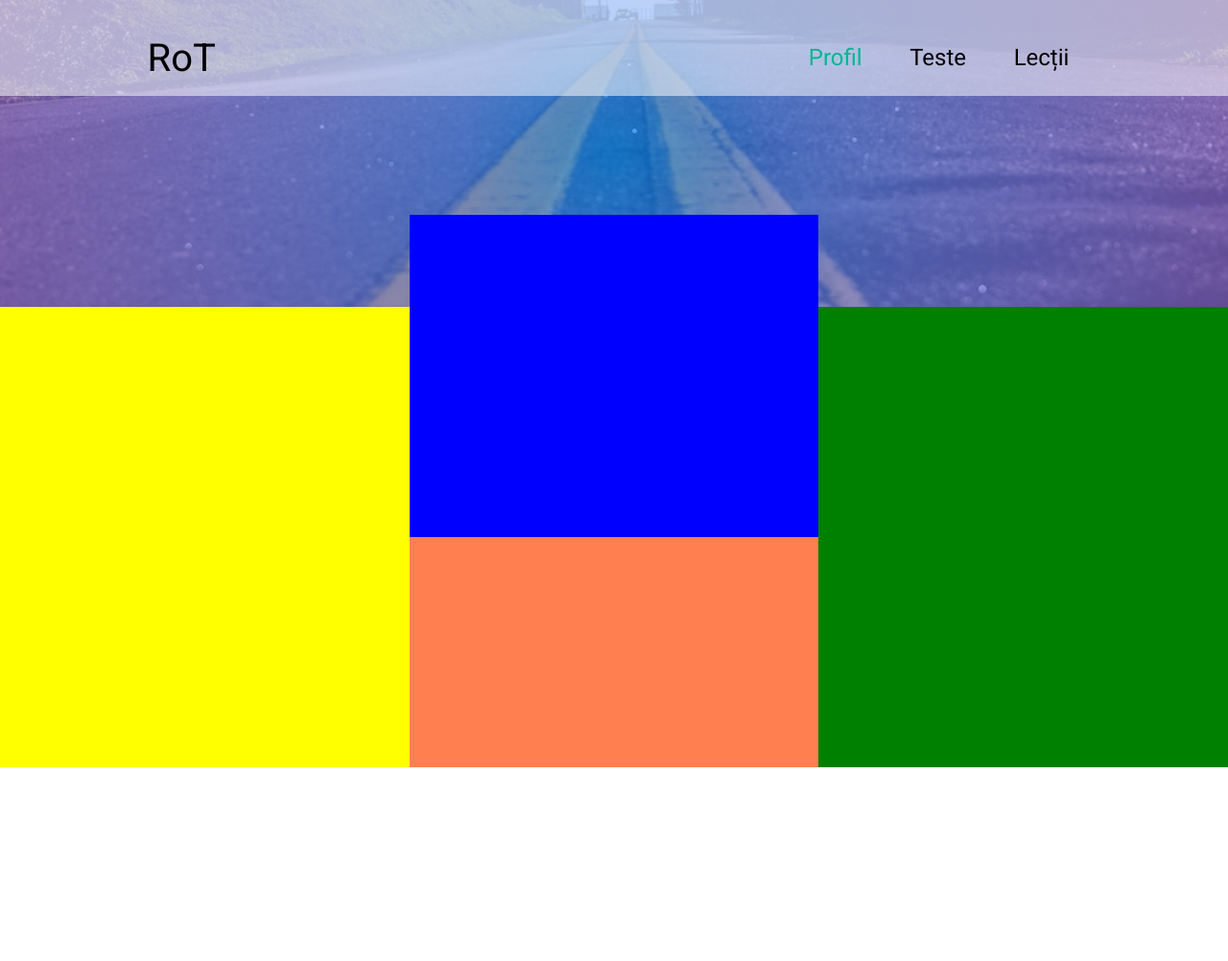
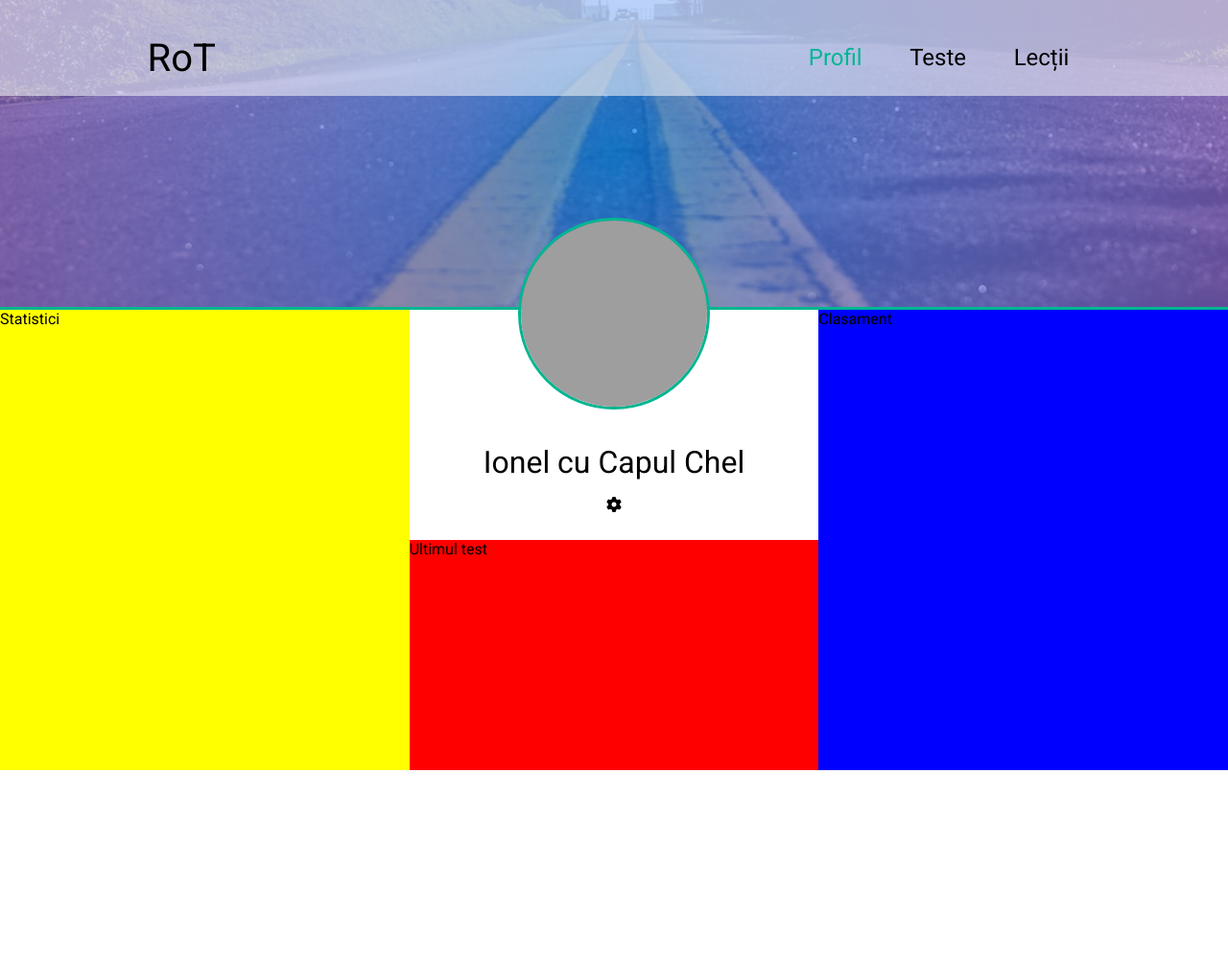
Before and after one commit to silviangulica/web-project-rot, a PHP site: page /dashboard/dashboard.html in a window 1280 px wide. Shown: the top 1002 px of the page at 96% size. Before the commit the page ends 800 px from the top, so only its background shows below. Run offline with PHP 8.4, Linux system fonts and the light colour scheme; some libraries are stand-ins or nearby versions; grey boxes are pictures that could not be loaded.

Commit message:
STYLE: Add image to the dashboard and setting button

```diff
--- a/dashboard/dashboard.css
+++ b/dashboard/dashboard.css
@@ -83,13 +83,14 @@ body::-webkit-scrollbar-thumb {
   pointer-events: none;
 }
 
-.profile {
+.fundal {
   z-index: 0;
   min-height: 40vh;
   background: radial-gradient(circle, rgba(0, 139, 255, 0.7), rgba(74, 130, 245, 0.7), rgba(102, 122, 234, 0.7), rgba(122, 113, 222, 0.7), rgba(136, 104, 209, 0.7)), url("../img/road.jpg");
   background-repeat: no-repeat;
   background-size: 100vw;
   background-position: center;
+  border-bottom: 3px solid #00b691;
 }
 
 .main {
@@ -101,7 +102,7 @@ body::-webkit-scrollbar-thumb {
   grid-template-rows: 1fr 1fr;
   gap: 0px 0px;
   grid-auto-flow: row;
-  grid-template-areas: "stats profile-picture Leaderboard" "stats last-quizz Leaderboard";
+  grid-template-areas: "stats profile Leaderboard" "stats last-quizz Leaderboard";
 }
 .main .container .stats {
   grid-area: stats;
@@ -111,22 +112,51 @@ body::-webkit-scrollbar-thumb {
 }
 .main .container .last-quizz {
   grid-area: last-quizz;
-  background-color: coral;
+  background-color: red;
   min-height: 30vh;
   min-width: 30vw;
 }
 .main .container .Leaderboard {
   grid-area: Leaderboard;
-  background-color: green;
+  background-color: blue;
   min-height: 30vh;
   min-width: 30vw;
 }
-.main .container .profile-picture {
-  grid-area: profile-picture;
-  background-color: blue;
+.main .container .profile {
+  grid-area: profile;
   min-height: 30vh;
   min-width: 30vw;
   position: relative;
   z-index: 2;
   margin-top: -6em;
+  display: flex;
+  flex-direction: column;
+  justify-content: flex-start;
+  align-items: center;
+}
+.main .container .profile__picture {
+  position: relative;
+  z-index: 1;
+}
+.main .container .profile__picture .picture__source {
+  border-radius: 50%;
+  -o-object-fit: cover;
+     object-fit: cover;
+  width: 200px; /* pare ok */
+  height: 200px; /* or any other desired size */
+  border: 3px solid #00b691;
+  box-sizing: border-box;
+}
+.main .container .profile__name {
+  font-size: 2em;
+  margin-top: 1em;
+  margin-bottom: 0.5em;
+}
+.main .container .profile__settings {
+  transition: transform 0.5s ease;
+}
+.main .container .profile__settings:hover {
+  transform: rotate(360deg);
+  cursor: pointer;
+  color: #00b691;
 }/*# sourceMappingURL=dashboard.css.map */
--- a/dashboard/dashboard.html
+++ b/dashboard/dashboard.html
@@ -8,6 +8,9 @@
     <title>Dashboard</title>
     <link rel="stylesheet" href="dashboard.css" />
     <script src="dashboard.js" defer></script>
+    <!--Pentru buton settings-->
+    <script src="https://kit.fontawesome.com/6666f8a27a.js" crossorigin="anonymous"></script>
+    <!---->
 </head>
 
 <body>
@@ -27,7 +30,7 @@
             </ul>
         </nav>
 
-        <div class="profile">
+        <div class="fundal">
         </div>
 
     </section>
@@ -35,10 +38,26 @@
 
     <section class="main">
         <div class="container">
-            <div class="stats"></div>
-            <div class="last-quizz"></div>
-            <div class="Leaderboard"></div>
-            <div class="profile-picture"></div>
+            <div class="stats">
+                <div class="stats__title">Statistici</div>
+            </div>
+            <div class="last-quizz">
+                <div class="last-quizz__title">Ultimul test</div>
+            </div>
+            <div class="Leaderboard">
+                <div class="leaderboard__title">Clasament</div>
+            </div>
+            <div class="profile">
+                <div class="profile__picture">
+                    <img class="picture__source"
+                        src="https://www.sketchappsources.com/resources/source-image/nyan-cat-artoctober.png"
+                        alt="profile picture">
+                </div>
+                <div class="profile__name">Ionel cu Capul Chel</div>
+                <div class="profile__settings">
+                    <i class="fa-sharp fa-solid fa-gear"></i>
+                </div>
+            </div>
         </div>
     </section>
 </body>
--- a/dashboard/dashboard.scss
+++ b/dashboard/dashboard.scss
@@ -93,7 +93,7 @@ body {
   }
 }
 
-.profile {
+.fundal {
   z-index: 0;
   min-height: 40vh;
   background: radial-gradient(
@@ -108,6 +108,7 @@ body {
   background-repeat: no-repeat;
   background-size: 100vw;
   background-position: center;
+  border-bottom: 3px solid $color-quaternary;
 }
 
 .main {
@@ -119,7 +120,7 @@ body {
     gap: 0px 0px;
     grid-auto-flow: row;
     grid-template-areas:
-      "stats profile-picture Leaderboard"
+      "stats profile Leaderboard"
       "stats last-quizz Leaderboard";
 
     .stats {
@@ -131,26 +132,58 @@ body {
 
     .last-quizz {
       grid-area: last-quizz;
-      background-color: coral;
+      background-color: red;
       min-height: 30vh;
       min-width: 30vw;
     }
 
     .Leaderboard {
       grid-area: Leaderboard;
-      background-color: green;
+      background-color: blue;
       min-height: 30vh;
       min-width: 30vw;
     }
 
-    .profile-picture {
-      grid-area: profile-picture;
-      background-color: blue;
+    .profile {
+      grid-area: profile;
       min-height: 30vh;
       min-width: 30vw;
       position: relative;
       z-index: 2;
       margin-top: -6em;
+      display: flex;
+      flex-direction: column;
+      justify-content: flex-start;
+      align-items: center;
+
+      &__picture {
+        position: relative;
+        z-index: 1;
+
+        .picture__source {
+          border-radius: 50%;
+          object-fit: cover;
+          width: 200px; /* pare ok */
+          height: 200px; /* or any other desired size */
+          border: 3px solid $color-quaternary;
+          box-sizing: border-box;
+        }
+      }
+
+      &__name {
+        font-size: 2em;
+        margin-top: 1em;
+        margin-bottom: 0.5em;
+      }
+
+      &__settings {
+        transition: transform 0.5s ease;
+        &:hover {
+          transform: rotate(360deg);
+          cursor: pointer;
+          color: $color-quaternary;
+        }
+      }
     }
   }
 }
```
Also changed, not shown: 1 other file.
